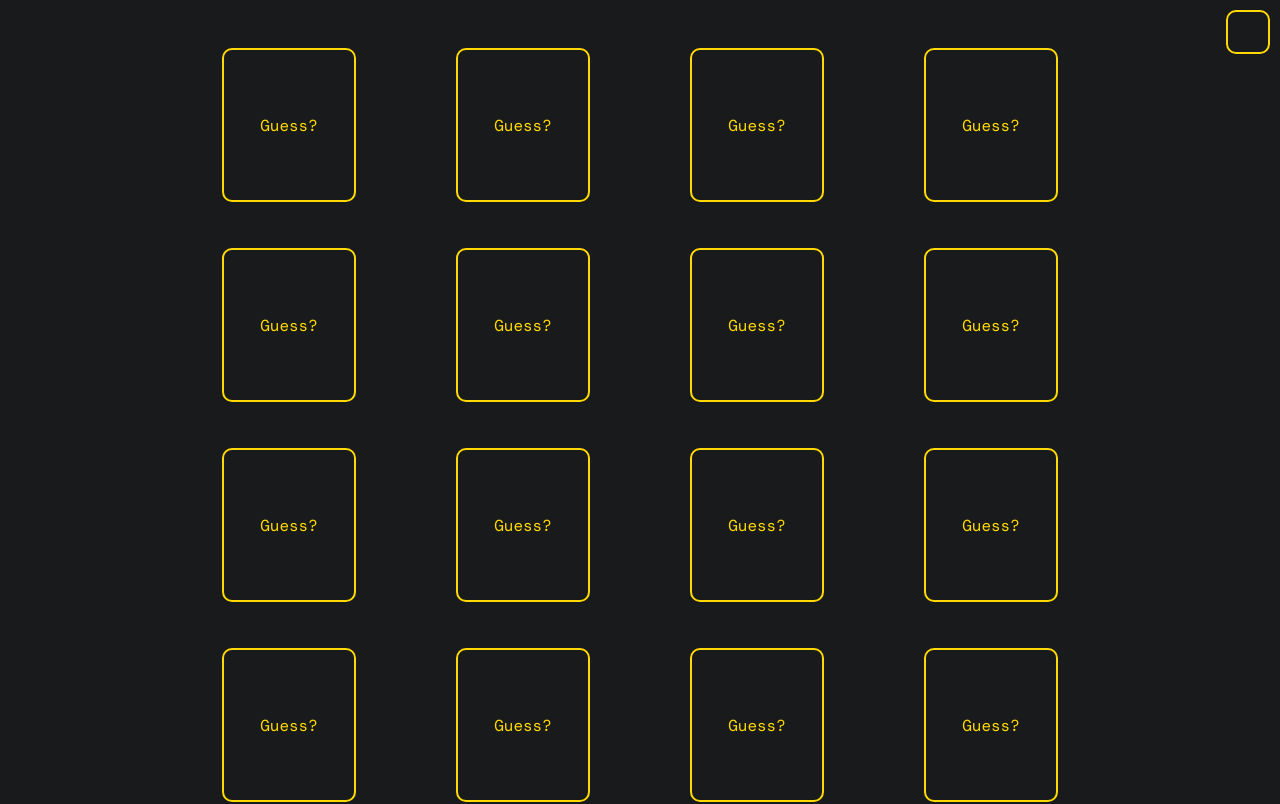
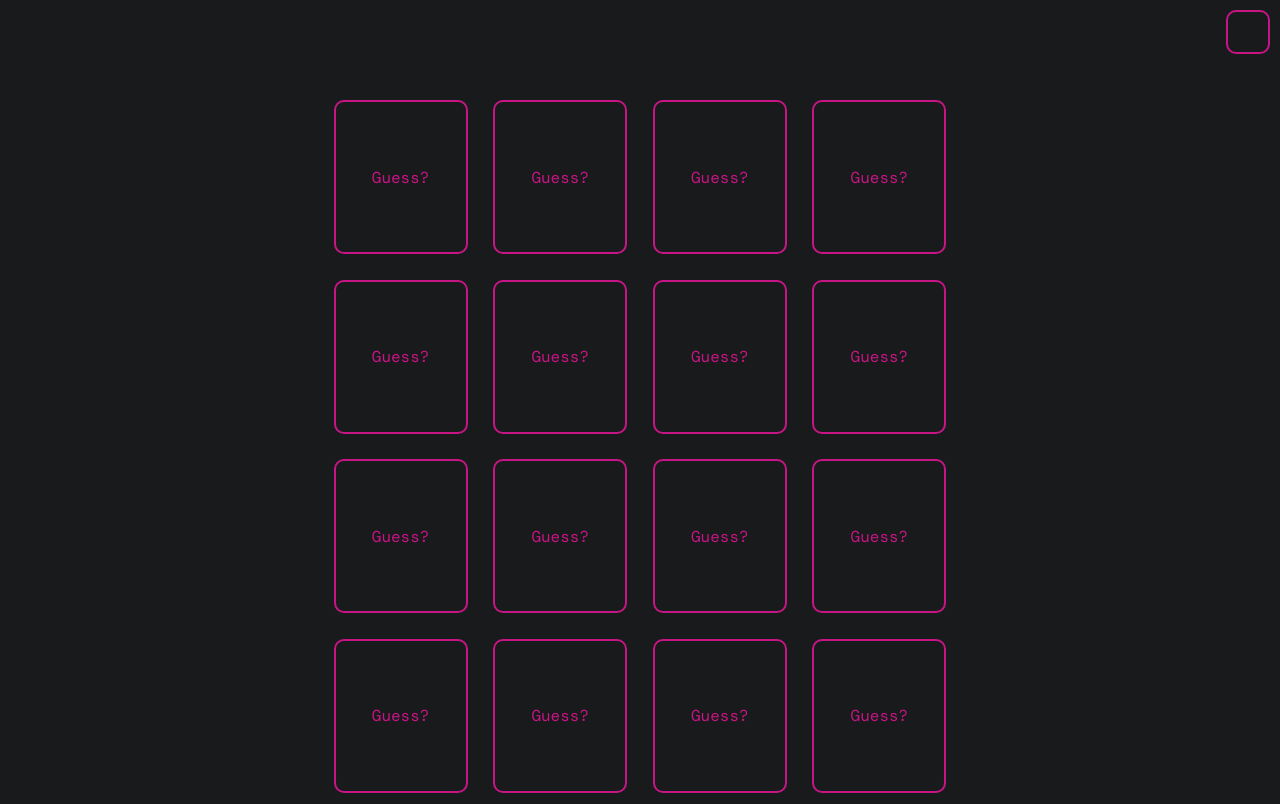
Before and after one commit to Rhynd/Card-Game, a plain HTML site: page index.html in a window 1280 px wide. Drawn offline with nearby package versions, Linux system fonts and the light colour scheme; a web font is replaced by a local one.

Commit message:
fixed bugs

```diff
--- a/style.css
+++ b/style.css
@@ -1,29 +1,25 @@
 @import url('https://fonts.googleapis.com/css2?family=DM+Mono:ital,wght@0,300;0,400;0,500;1,300;1,400;1,500&display=swap');
-
 
 :root{
     --BG-color: #181a1b;
-    --accent-color: #FFD900;
+    --accent-color: mediumvioletred;
 }
-
 
 div{
     font-family: 'DM Mono', serif;
     text-align: center;
 }
 
-
 .game-board{
     display:grid;
-    margin-top: 50px;
-    padding: 20px;
     text-align: center;
     grid-template-columns: repeat(4, 1fr);
-    grid-template-rows: repeat(4, 100px);
-    gap: 100px;
+    grid-template-rows: repeat(4, 1fr);
+    gap: 2vw;
     align-items: center;
     justify-content: center;
-    border-top: 10px;
+    width: 45vw;
+    height: 40vh;
 }
 
 .card{
@@ -34,7 +30,7 @@ div{
     display: flex;
     justify-content: center;
     align-items: center;
-    border: 2px solid #ffd900;
+    border: 2px solid mediumvioletred;
     border-radius: 10px;
     transition: transform 1s ease;
     }
@@ -75,7 +71,9 @@ div{
 .card-back{
     background-color: var(--accent-color);
     color: var(--BG-color);
-    border: 2px solid #ffd900;
+    font-size: 30px;
+    font-weight: bolder;
+    border: 2px solid mediumvioletred;
     border-radius: 10px;
     transform: rotateY(180deg);
 }
@@ -110,11 +108,9 @@ div{
 
 body, html{
     box-sizing: border-box;
-    margin: 0;
-    padding: 0;
     display: flex;
     justify-content: center;
     align-items: center;
-    height: 100vh;
+    height: 65vh;
     background-color: var(--BG-color);
 }
```
